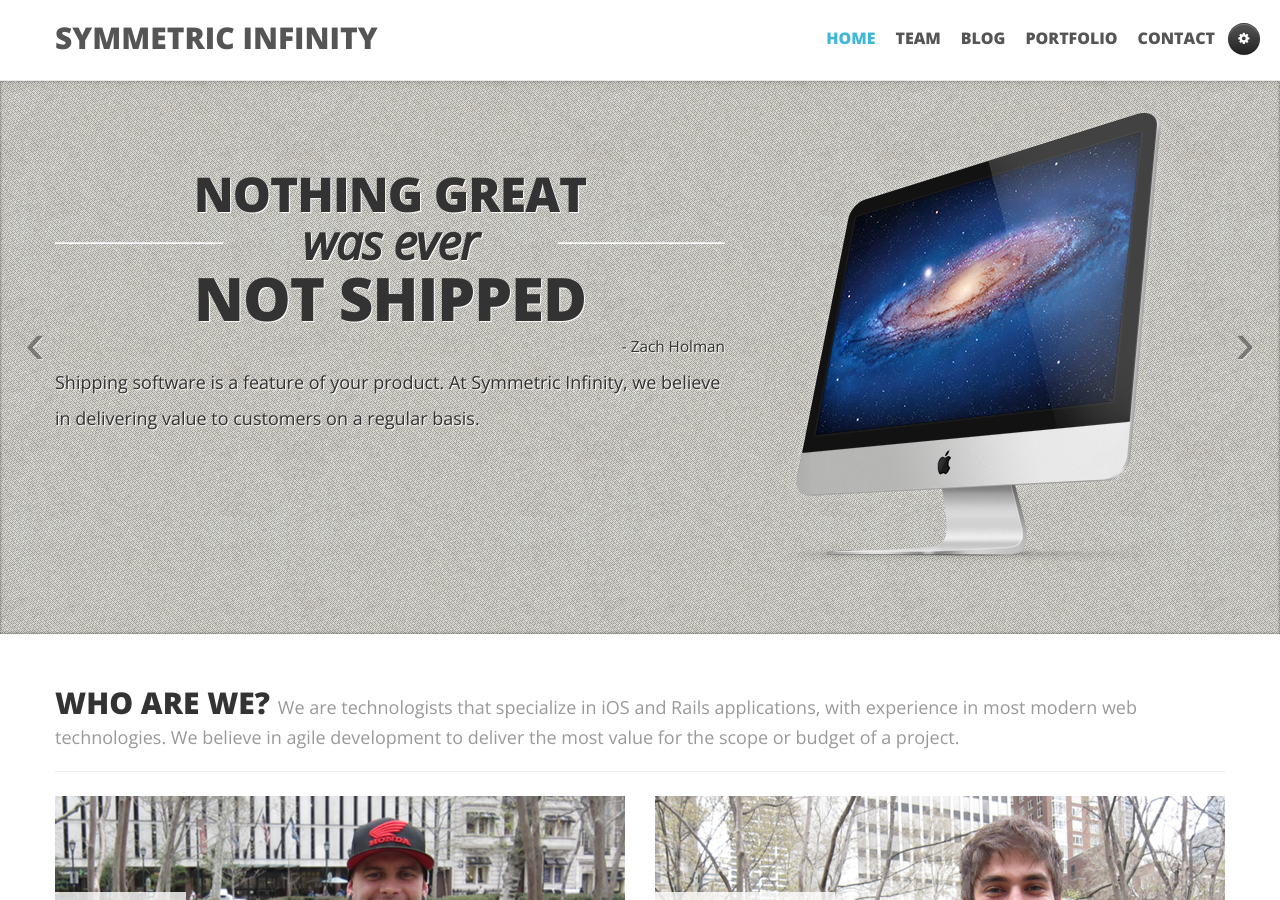
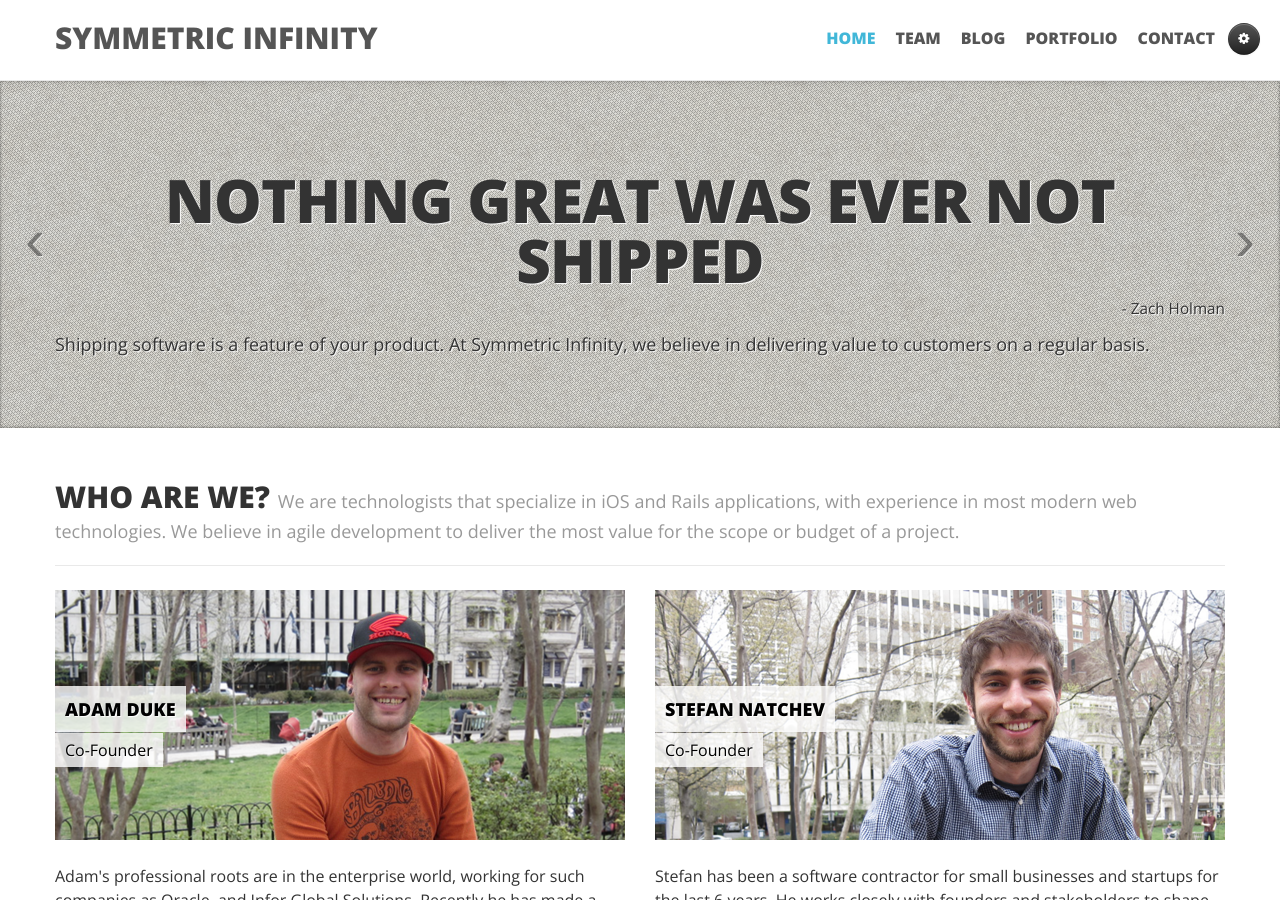
Before and after one commit to SymmetricInfinity/symmetricinfinity.github.com, a Jekyll site: the page built from index.html, in a window 1280 px wide and 900 px high. Built offline with Jekyll 4.4.1, drawn with Linux system fonts in a browser that asks for light colours; Markdown is read by kramdown in place of the engine named in the settings.

Commit message:
remove stock images from the index

```diff
--- a/index.html
+++ b/index.html
@@ -11,15 +11,9 @@
       <div class="carousel-inner">
         <div class="active item">
           <div class="row-fluid">
-            <div class="span7">
+            <div class="span12">
               <div class="hero-unit">
-                <h1 class="quote">
-                  <div class="top">Nothing great</div>
-                  <hr/>
-                  <div class="center">was ever</div>
-                  <hr/>
-                  <div class="bottom">not shipped</div>
-                </h1>
+                <h1>Nothing great was ever not shipped</h1>
                 <small class="pull-right">- Zach Holman</small>
                 <p class="pull-left">
                   Shipping software is a feature of your product. At Symmetric
@@ -28,14 +22,11 @@
                 </p>
               </div>
             </div>
-            <div class="span5">
-              <img alt="imac" class="pull-right" src="/images/assets/imac.png" />
-            </div>
           </div>
         </div>
         <div class="item">
           <div class="row-fluid">
-            <div class="span7">
+            <div class="span12">
               <div class="hero-unit">
                 <h1>Plans are of little importance, but planning is essential.</h1>
                 <small class="pull-right">- Winston Churchill</small>
@@ -46,9 +37,6 @@
                   maintaining a clear path toward the future.
                 </p>
               </div>
-            </div>
-            <div class="span5">
-              <img alt="imac" class="pull-right" src="/images/assets/iphone.png" />
             </div>
           </div>
         </div>
@@ -66,7 +54,6 @@
     </div>
     <ul class="thumbnails bordered thumbnail-list">
       <li class="span6">
-      <!--<a href="about.html">-->
         <figure class="thumbnail-figure">
           <img alt="" src="/images/adam.png" />
           <figcaption class="thumbnail-title">
@@ -78,11 +65,9 @@
           </p>
           </figcaption>
         </figure>
-      <!--</a>-->
       <p>Adam's professional roots are in the enterprise world, working for such companies as Oracle, and Infor Global Solutions. Recently he has made a push into the startup and mobile worlds because of his passion for delivering value straight to end users.</p>
       </li>
       <li class="span6">
-      <!--<a href="about.html">-->
         <figure class="thumbnail-figure">
           <img alt="" src="/images/stefan.png" />
           <figcaption class="thumbnail-title">
@@ -94,7 +79,6 @@
           </p>
           </figcaption>
         </figure>
-      <!--</a>-->
       <p>Stefan has been a software contractor for small businesses and startups for the last 6 years. He works closely with founders and stakeholders to shape an idea into to a finished product and service. His technical strengths are in server-side architecture.</p>
       </li>
     </ul>
--- a/javascripts/script.js
+++ b/javascripts/script.js
@@ -1,7 +1,7 @@
 // Custom scripts goes here
 (function() {
     // Initialize carousel
-    //carouselInit();
+    carouselInit();
 
     // Portfolio filters function
     portfolioFilters();
```
Also changed, not shown: images/assets/imac.png (deleted), images/assets/iphone.png (deleted).
